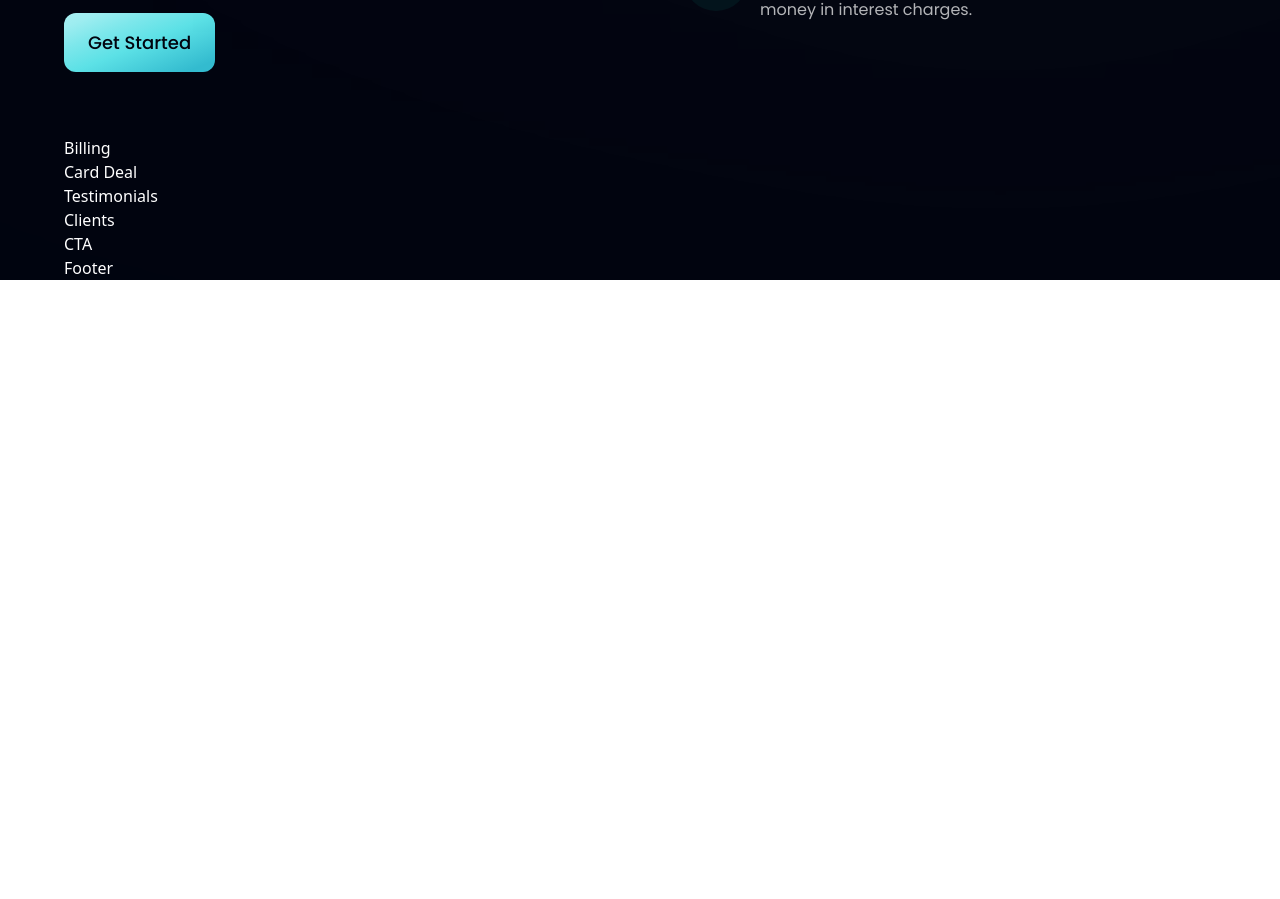
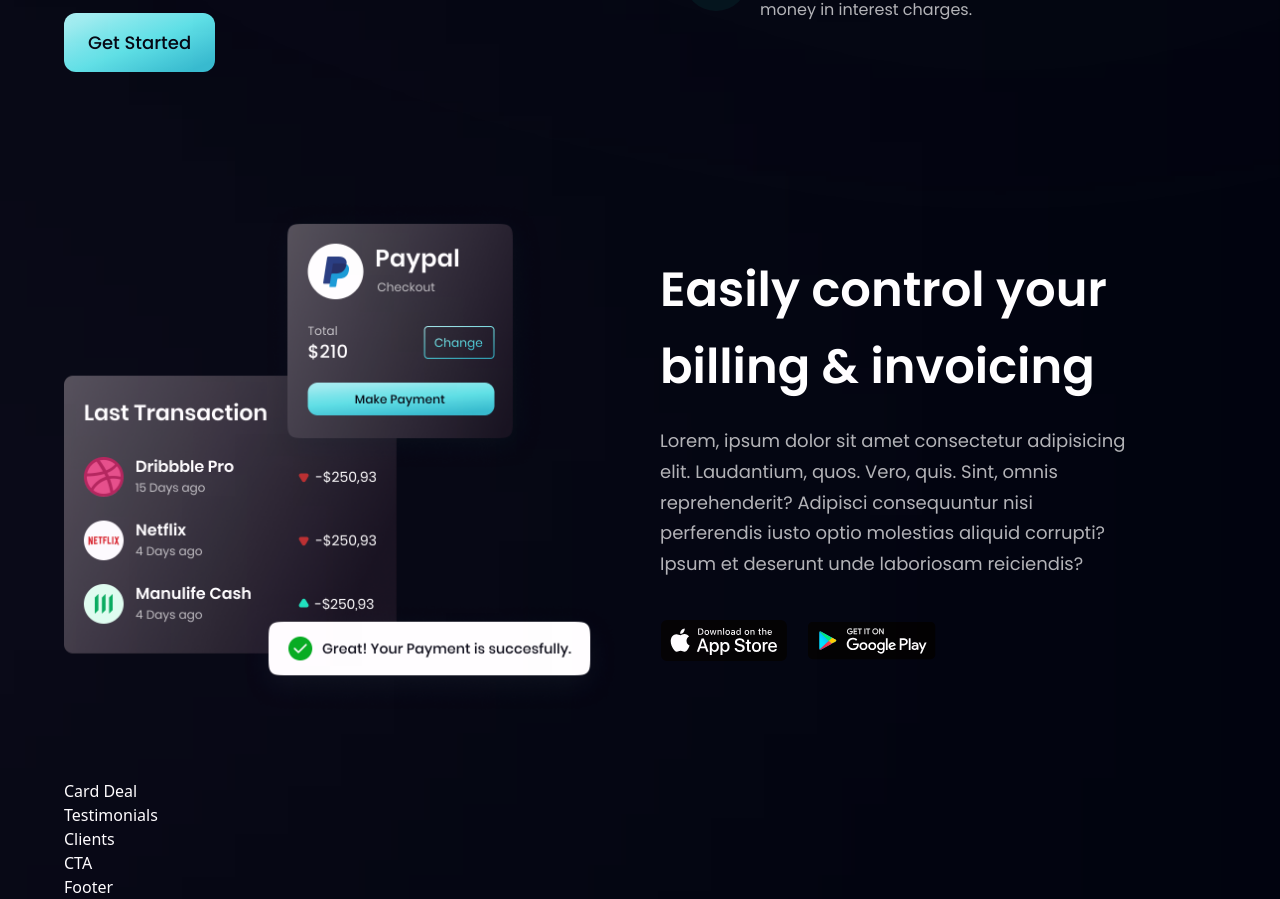
Before and after one commit to JudyTrillz/Hoo-bank-clone, a React (Vite) app: page / in a window 1280 px wide. Shown: the part 1393-2292 px from the top of the page. Before the commit the page ends 1673 px from the top, so only its background shows below. Built offline with nearby package versions, Linux system fonts and the light colour scheme.

Commit message:
Finished the Billing Section

```diff
--- a/src/components/Billing.jsx
+++ b/src/components/Billing.jsx
@@ -1,8 +1,48 @@
+import { apple, bill, google } from "../assets";
+import styles, { layout } from "../style";
+
 const Billing = () => {
   return (
-    <div>
-      <h1>Billing</h1>
-    </div>
+    <section id='product' className={`${layout.sectionReverse}`}>
+      <div className={`${layout.sectionImgReverse}`}>
+        <img
+          src={bill}
+          alt='Billing Banner'
+          className='w-[100%] h-[100%] relative z-5'
+        />
+
+        <div className='absolute z-[3] -left-1/2 top-0 w-[50%] h-[50%] rounded-fill white__gradient' />
+        <div className='absolute z-[0] -left-1/2 bottom-0 w-[50%] h-[50%] rounded-fill pink__gradient' />
+      </div>
+
+      <div className={`${layout.sectionInfo}`}>
+        <h2 className={`${styles.heading2}`}>
+          Easily control your <br className='hidden sm:block' /> billing &
+          invoicing{" "}
+        </h2>
+
+        <p className={`${styles.paragraph} max-w-[470px] mt-5`}>
+          Lorem, ipsum dolor sit amet consectetur adipisicing elit. Laudantium,
+          quos. Vero, quis. Sint, omnis reprehenderit? Adipisci consequuntur
+          nisi perferendis iusto optio molestias aliquid corrupti? Ipsum et
+          deserunt unde laboriosam reiciendis?
+        </p>
+
+        <div className='flex flex-row flex-wrap mt-6 sm:mt-10'>
+          <img
+            src={apple}
+            alt='Apple Store'
+            className='w-[128px] h-[42px] object-contain mr-5 cursor-pointer'
+          />
+
+          <img
+            src={google}
+            alt='Google play'
+            className='w-[128px] h-[42px] object-contain  cursor-pointer'
+          />
+        </div>
+      </div>
+    </section>
   );
 };
 
```
